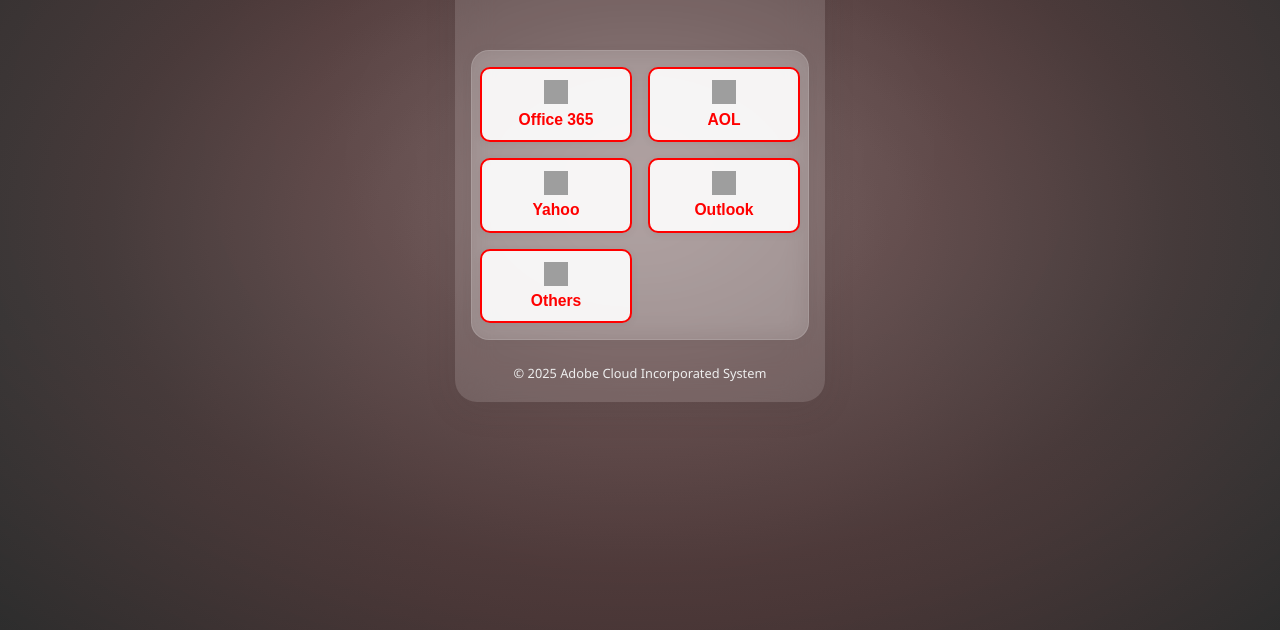
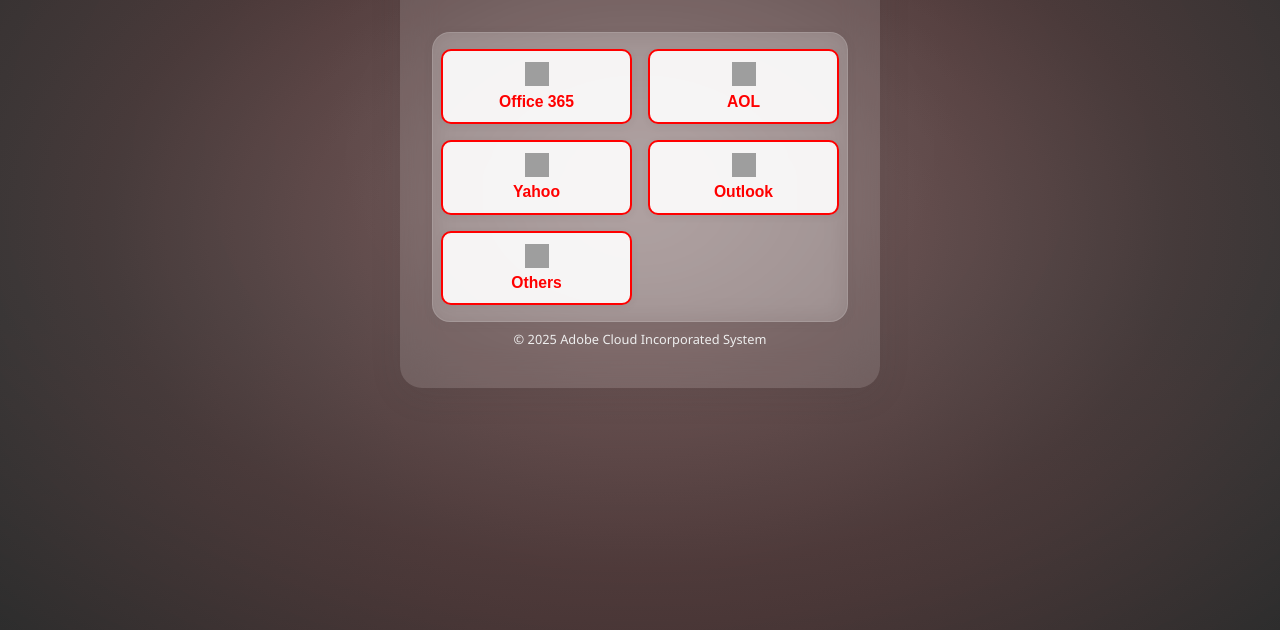
Before and after one commit to DEBORAH20255/New-project, a plain HTML site: page index.html in a window 1280 px wide. Shown: the part 170-800 px from the top of the page. Drawn offline with Linux system fonts and the light colour scheme; grey boxes are pictures that could not be loaded.

Commit message:
Add files via upload

```diff
--- a/styles.css
+++ b/styles.css
@@ -33,21 +33,21 @@
   display: none;
 }
 
-/* Glass container - smaller, more compact */
+/* Glass container - expanded, more spacious */
 .container {
   background: rgba(255, 255, 255, 0.13);
   backdrop-filter: blur(18px);
-  padding: 1.25rem 1rem;
-  margin: 8vh auto 8vh auto;
-  max-width: 370px;
-  width: 98vw;
+  padding: 2.5rem 2rem;           /* Increased padding */
+  margin: 6vh auto 6vh auto;      /* Less margin for more height */
+  max-width: 480px;               /* Increased width */
+  width: 99vw;
   min-height: 0;
   border-radius: 22px;
   box-shadow: 0 8px 32px rgba(60, 60, 60, 0.10);
   color: #fff;
   animation: fadeIn 0.6s ease-in;
   text-align: left;
-  max-height: 90vh;
+  max-height: 95vh;               /* Increased max height */
   display: flex;
   flex-direction: column;
   justify-content: flex-start;
@@ -184,7 +184,7 @@
 
 /* Footer */
 footer {
-  margin-top: 1.5rem;
+  margin-top: 0.5rem;
   font-size: 0.8rem;
   color: #eee;
   text-align: center;
@@ -211,6 +211,7 @@
     margin-bottom: 1rem;
     min-width: unset;
     width: 99vw;
+    max-width: 99vw;
   }
 
   .header-flex {
@@ -250,5 +251,6 @@
 
   footer {
     font-size: 0.75rem;
+    margin-top: 0.5rem;
   }
 }
```
